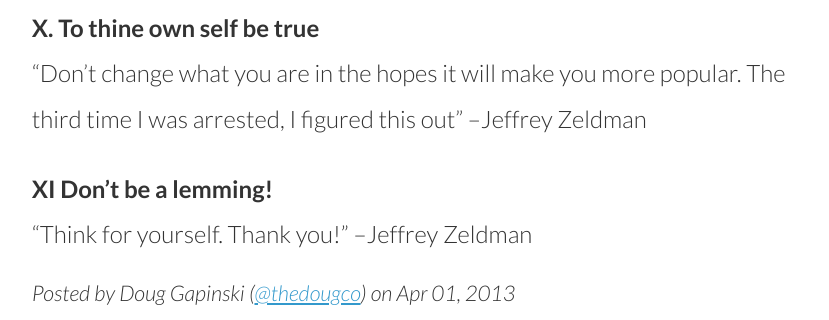
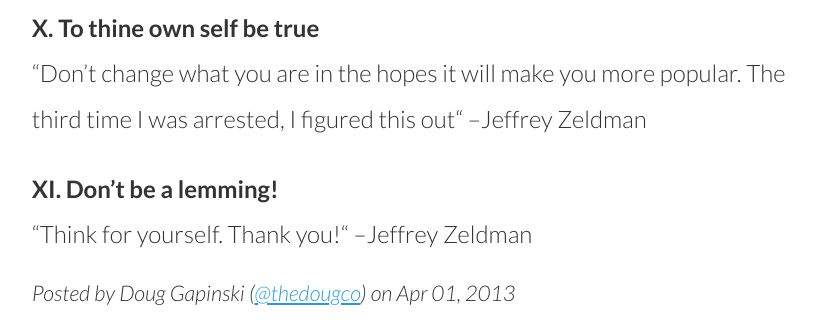
Before and after one commit to thedougco/responsive.ly, a Jekyll site: the page built from _posts/2013-04-1-session-notes-for jeffrey-zeldmans-ten-commandments-of-modern-web-design-at-an-event-apart-seattle.md, in a window 1280 px wide and 900 px high, scrolled down 5368 px. Shown: the part 335-655 px from the top of the window, without its empty margins (45-874 px from the left). Built offline with Jekyll 4.4.1, drawn with Linux system fonts in a browser that asks for light colours; nearby versions of some CDN libraries; Markdown is read by kramdown in place of the engine named in the settings; comment, search, counter and statistics services are not loaded.

```diff
--- a/_posts/2013-04-1-session-notes-for jeffrey-zeldmans-ten-commandments-of-modern-web-design-at-an-event-apart-seattle.md
+++ b/_posts/2013-04-1-session-notes-for jeffrey-zeldmans-ten-commandments-of-modern-web-design-at-an-event-apart-seattle.md
@@ -107,7 +107,7 @@ Examples:
 [Kick Ass Kickoff Meetings](http://alistapart.com/article/kick-ass-kickoff-meetings)
 
 **X. To thine own self be true**
-“Don't change what you are in the hopes it will make you more popular. The third time I was arrested, I figured this out” --Jeffrey Zeldman
+“Don't change what you are in the hopes it will make you more popular. The third time I was arrested, I figured this out“ --Jeffrey Zeldman
 
-**XI Don't be a lemming!**
-"Think for yourself. Thank you!" --Jeffrey Zeldman
+**XI. Don't be a lemming!**
+“Think for yourself. Thank you!“ --Jeffrey Zeldman
```
